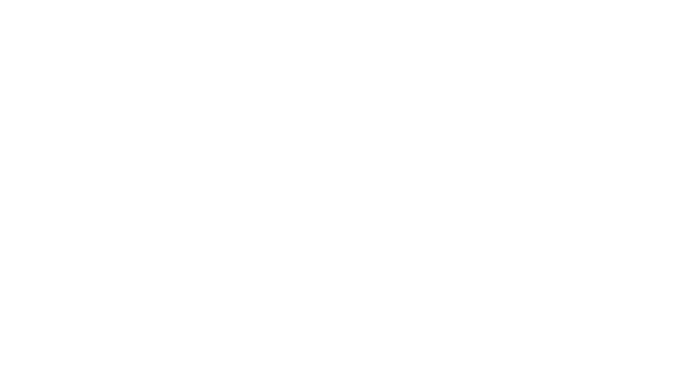
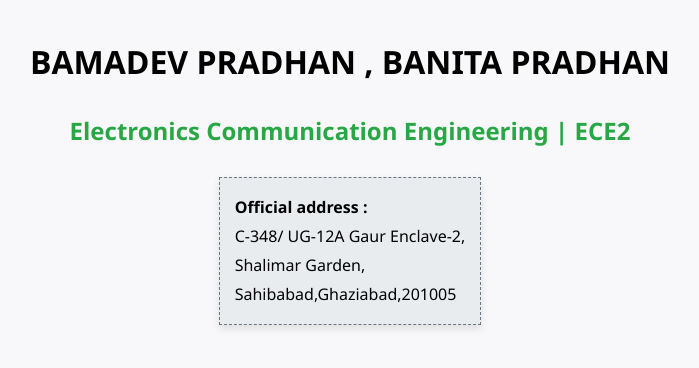
Before and after one commit to poorvipradhan06abes/ece2, a plain HTML site: page index.html in a window 1280 px wide. Shown: the whole page, without its empty margins (290-989 px from the left). Drawn offline with Linux system fonts and the light colour scheme.

Commit message:
Update index.html

```diff
--- a/index.html
+++ b/index.html
@@ -1,7 +1,49 @@
 <!DOCTYPE html>
 <html lang="en">
-    <head>
-        <meta charset="UTF-8">
-        <meta name="viewport" content="width">
-        <title
-     </head>
+<head>
+    <meta charset="UTF-8">
+    <meta name="viewport" content="width=device-width, initial-scale=1.0">
+    <title>MY FIRST HTML PAGE</title>
+    <style>
+        body {
+            font-family: 'Segoe UI', Tahoma, Geneva, Verdana, sans-serif;
+            margin: 40px;
+            background-color: #f8f8fa;
+            color: #000000;
+        }
+        h1 {
+            color: #000000;
+            text-align: center;
+            padding-bottom: 10px;
+        }
+        h2 {
+            color: #28a745;
+            text-align: center;
+            margin-bottom: 30px;
+        }
+        p.address-paragraph {
+            background-color: #e9ecef;
+            border: 1px dashed #6c757d;
+            padding: 15px;
+            width:  fit-content;
+            margin: 20px auto;
+            line-height: 1.8;
+            box-shadow: 0 4px 8px rgba(0, 0, 0, 0.1);
+        }
+    </style>
+</head>
+<body>
+
+    <h1>BAMADEV PRADHAN , BANITA  PRADHAN</h1>
+
+    <h2>Electronics Communication Engineering | ECE2</h2>
+
+    <p class="address-paragraph">
+       <strong> Official address : </strong><br>
+      C-348/ UG-12A Gaur Enclave-2,<br>
+        Shalimar Garden, <br>
+        Sahibabad,Ghaziabad,201005
+    </p>
+
+</body>
+</html>
```
